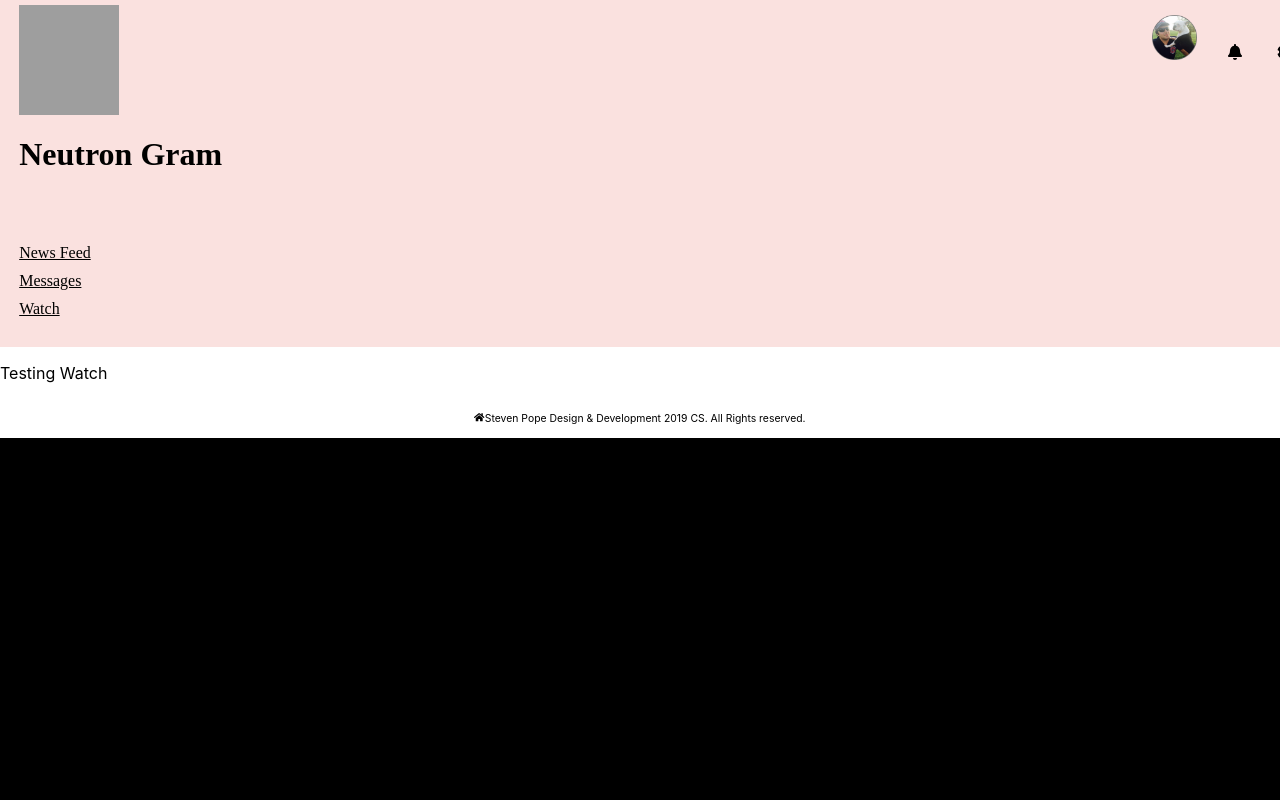
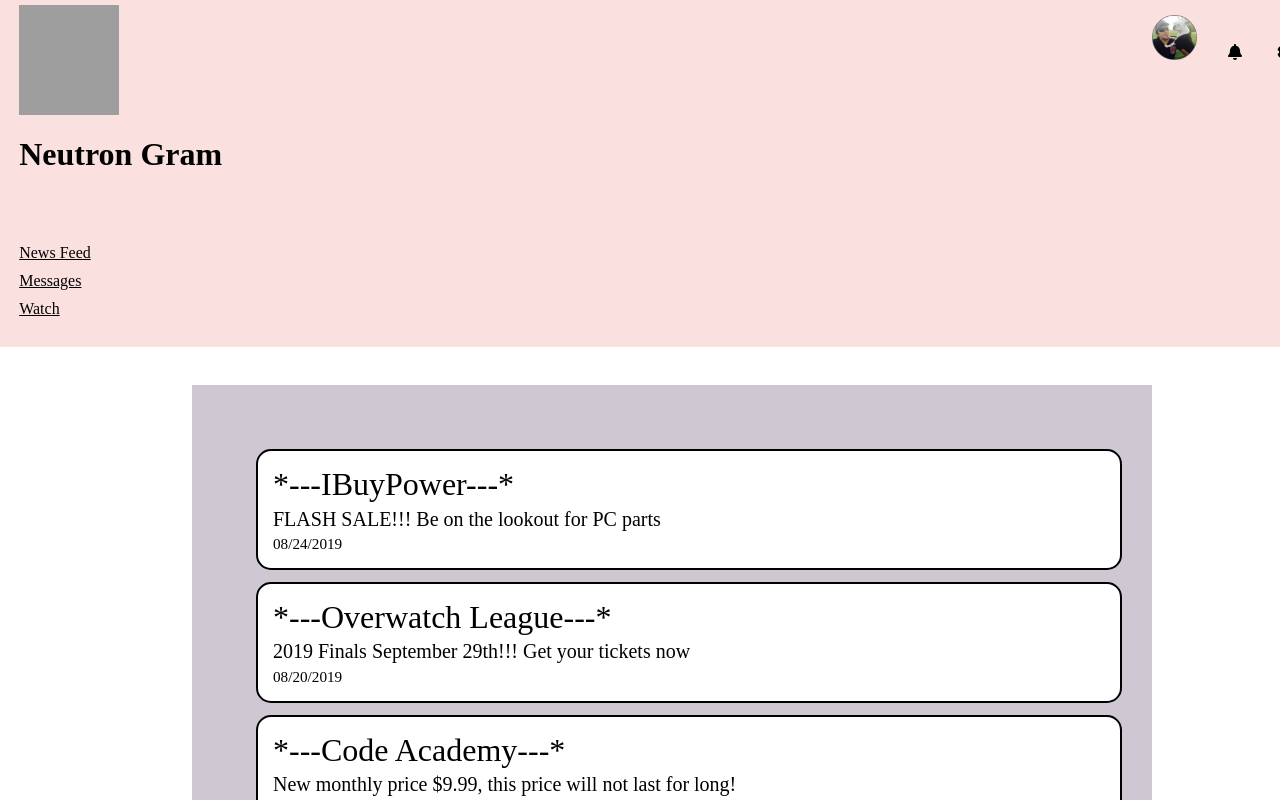
Before and after one commit to StevenPope09/PRW19, a React (Create React App) app in the folder 02_Application/react_social_app/: page /Watch in a window 1280 px wide. Shown: the top 800 px of the page. Built offline with nearby package versions, Linux system fonts and the light colour scheme; grey boxes are pictures that could not be loaded.

Commit message:
Watch hook component created and styled

```diff
--- a/02_Application/react_social_app/src/components/pages/Watch.js
+++ b/02_Application/react_social_app/src/components/pages/Watch.js
@@ -1,17 +1,97 @@
-import React from 'react'
-import Nav from '../nav/Nav'
+import React, { useState } from 'react'
+
+function WatchList({ watchItem, index }) {
+    return <div className="messages" style={styles.messages}>
+        <span style={styles.name}>
+            {watchItem.watchName}
+        </span>
+        <span style={styles.text}>
+            {watchItem.text}
+        </span>
+        <span style={styles.date}>
+            {watchItem.date}
+        </span>
 
 
-class Watch extends React.Component {
-    render() {
-        return (
+    </div>
+}
 
-                <section>
-                    <p>Testing Watch</p>
-                </section>
+function Watch() {
+    const [watchItems, setWatch] = useState([
+        {
+            text: 'FLASH SALE!!! Be on the lookout for PC parts',
+            watchName: '*---IBuyPower---*',
+            date: '08/24/2019'
+        },
+        {
+            text: '2019 Finals September 29th!!! Get your tickets now',
+            watchName: '*---Overwatch League---*',
+            date: '08/20/2019'
+        },
+        {
+            text: 'New monthly price $9.99, this price will not last for long!',
+            watchName: '*---Code Academy---*',
+            date: '08/13/2019'
+        },
+        {
+            text: 'We have updated our latest logos for our premium members. What are you waiting for? Get to work!',
+            watchName: '*---Flat Icon---*',
+            date: '08/10/2019'
+        }
+    ])
 
-        )
+    return (
+
+        <section style={styles.section}>
+            {watchItems.map((watchItem, index) => (
+                <WatchList key={index} index={index} watchItem={watchItem} />
+            ))}
+
+
+        </section>
+
+    )
+}
+
+const styles = {
+    section: {
+        display: 'block',
+        alignContent: 'center',
+        width: '65%',
+        backgroundColor: '#CFC7D2',
+        marginLeft: '15%',
+        padding: '5%',
+        marginTop: '3%',
+        fontFamily: 'Times New Roman, Times, serif',
+
+
+    },
+    messages: {
+        display: 'flex',
+        flexDirection: 'column',
+        border: '2px solid black',
+        borderRadius: '15px',
+        padding: '15px',
+        marginBottom: '1.5%',
+        width: '100%',
+        height: '100%',
+        backgroundColor: 'white'
+    },
+    name: {
+        marginBottom: '.5%',
+        fontSize: '2.0em',
+        fontStyle: 'bold'
+    },
+    text: {
+        marginBottom: '.5%',
+        fontSize: '1.25em'
+    },
+    date: {
+        fontSize: '.95em',
+        color: '#000',
+
     }
+
 }
 
 export default Watch
```
